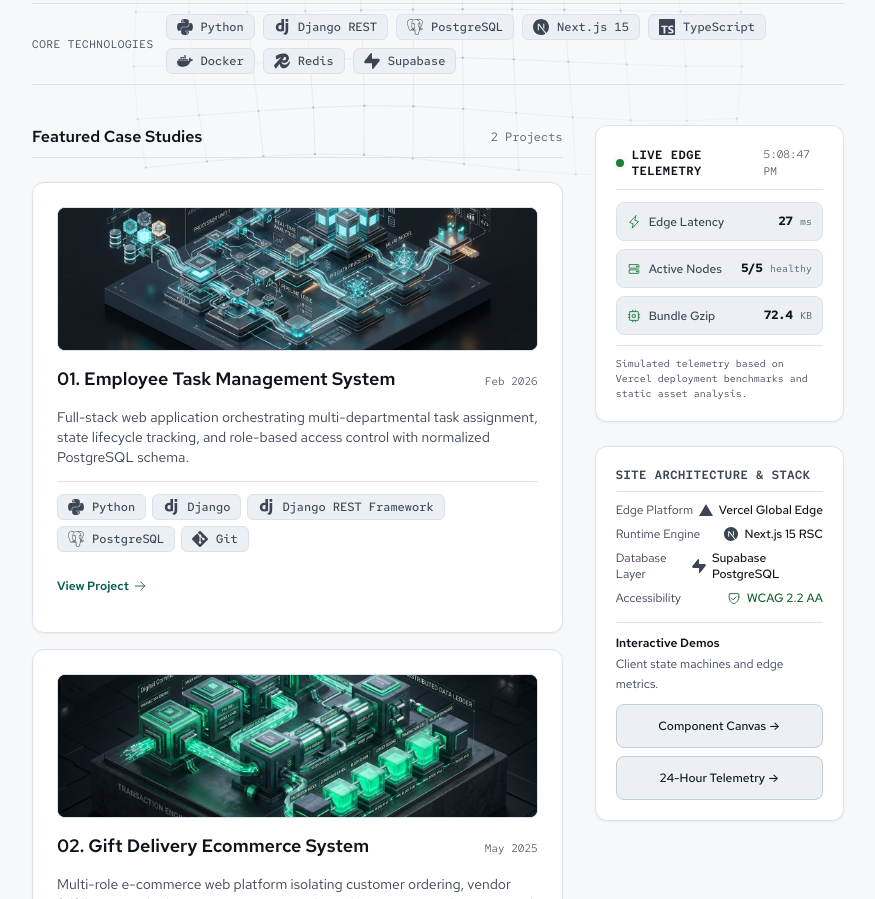
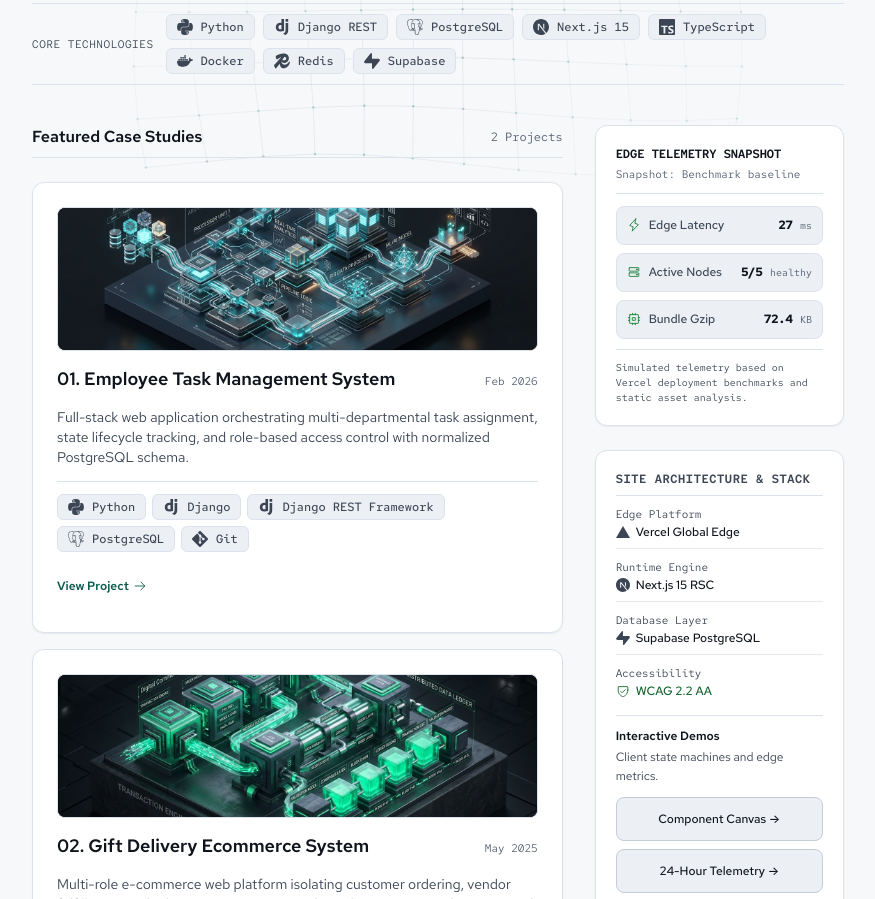
Before and after one commit to kamilhisham3124/PRJCT-personal, a Next.js app: page / in a window 1280 px wide. Shown: the part 415-1314 px from the top of the page, without its empty margins (202-1077 px from the left). Built offline with nearby package versions, Linux system fonts and the light colour scheme.

Commit message:
fix(telemetry-card): unify simulated benchmark vocabulary and stack right-rail rows

```diff
--- a/src/app/lab/page.tsx
+++ b/src/app/lab/page.tsx
@@ -26,7 +26,7 @@ export default function LabIndexPage() {
         </h1>
         <p className="text-sm sm:text-base text-[var(--text-secondary)] mt-2 max-w-2xl leading-relaxed">
           Interactive demonstrations of client-side state management, responsive UI composition,
-          and live edge telemetry metrics.
+          and benchmarked edge telemetry metrics.
         </p>
       </header>
 
@@ -83,7 +83,7 @@ export default function LabIndexPage() {
             <div className="relative w-full h-40 rounded-lg overflow-hidden border border-border-structural mb-4 bg-surface-terminal">
               <Image
                 src="/images/lab-telemetry.jpg"
-                alt="Live Edge Telemetry"
+                alt="Edge Telemetry Snapshot"
                 fill
                 sizes="(max-width: 768px) 100vw, 500px"
                 className="object-cover group-hover:scale-105 transition-transform duration-300"
@@ -93,11 +93,11 @@ export default function LabIndexPage() {
               Demo 02 &bull; Edge Metrics
             </div>
             <h2 className="text-lg font-semibold text-text-primary mb-2 group-hover:text-fg-accent group-hover:underline transition-colors">
-              Live Edge Telemetry
+              Edge Telemetry Snapshot
             </h2>
             <p className="text-sm text-text-secondary mb-4 leading-relaxed">
-              Expanded 24-hour historical telemetry view showing real edge latency,
-              bundle sizes, and PoP node health across global distributions.
+              Expanded 24-hour historical telemetry view showing simulated edge latency,
+              bundle sizes, and PoP node health benchmarks.
             </p>
             <div className="space-y-1.5 mb-6">
               {[
--- a/src/components/shared/SubstrateCard.tsx
+++ b/src/components/shared/SubstrateCard.tsx
@@ -14,36 +14,36 @@ export function SubstrateCard() {
         <h3 className="text-xs font-mono font-semibold uppercase tracking-wider text-[var(--text-secondary)] pb-2 border-b border-[var(--border-structural)]">
           Site Architecture &amp; Stack
         </h3>
-        <div className="flex flex-col gap-2 pt-2.5 text-xs">
-          <div className="flex justify-between items-center">
-            <span className="text-[var(--text-secondary)]">Edge Platform</span>
-            <span className="inline-flex items-center gap-1.5 font-medium text-[var(--text-primary)]">
+        <dl className="flex flex-col gap-2.5 pt-2.5 text-xs">
+          <div className="flex flex-col gap-0.5 pb-2 border-b border-border-muted">
+            <dt className="text-[11px] font-mono text-[var(--text-secondary)]">Edge Platform</dt>
+            <dd className="inline-flex items-center gap-1.5 font-medium text-[var(--text-primary)]">
               <TechVercelIcon className="w-3.5 h-3.5 text-[var(--text-secondary)] shrink-0" aria-hidden="true" />
               <span>Vercel Global Edge</span>
-            </span>
+            </dd>
           </div>
-          <div className="flex justify-between items-center">
-            <span className="text-[var(--text-secondary)]">Runtime Engine</span>
-            <span className="inline-flex items-center gap-1.5 font-medium text-[var(--text-primary)]">
+          <div className="flex flex-col gap-0.5 pb-2 border-b border-border-muted">
+            <dt className="text-[11px] font-mono text-[var(--text-secondary)]">Runtime Engine</dt>
+            <dd className="inline-flex items-center gap-1.5 font-medium text-[var(--text-primary)]">
               <TechNextjsIcon className="w-3.5 h-3.5 text-[var(--text-secondary)] shrink-0" aria-hidden="true" />
               <span>Next.js 15 RSC</span>
-            </span>
+            </dd>
           </div>
-          <div className="flex justify-between items-center">
-            <span className="text-[var(--text-secondary)]">Database Layer</span>
-            <span className="inline-flex items-center gap-1.5 font-medium text-[var(--text-primary)]">
+          <div className="flex flex-col gap-0.5 pb-2 border-b border-border-muted">
+            <dt className="text-[11px] font-mono text-[var(--text-secondary)]">Database Layer</dt>
+            <dd className="inline-flex items-center gap-1.5 font-medium text-[var(--text-primary)]">
               <TechSupabaseIcon className="w-3.5 h-3.5 text-[var(--text-secondary)] shrink-0" aria-hidden="true" />
               <span>Supabase PostgreSQL</span>
-            </span>
+            </dd>
           </div>
-          <div className="flex justify-between items-center">
-            <span className="text-text-secondary">Accessibility</span>
-            <span className="inline-flex items-center gap-1.5 font-medium text-status-success-fg">
+          <div className="flex flex-col gap-0.5">
+            <dt className="text-[11px] font-mono text-text-secondary">Accessibility</dt>
+            <dd className="inline-flex items-center gap-1.5 font-medium text-status-success-fg">
               <PhosphorShieldCheck className="w-3.5 h-3.5 shrink-0" aria-hidden="true" />
               <span>WCAG 2.2 AA</span>
-            </span>
+            </dd>
           </div>
-        </div>
+        </dl>
       </div>
 
       <div className="pt-3 border-t border-border-structural">
--- a/src/components/shared/TelemetryDisplay.tsx
+++ b/src/components/shared/TelemetryDisplay.tsx
@@ -66,19 +66,13 @@ export function TelemetryDisplay({
 
   return (
     <div className="linkhunt-card p-4 sm:p-5" role="region" aria-label="System telemetry dashboard">
-      <div className="flex justify-between items-center mb-3 pb-2.5 border-b border-border-structural">
-        <div className="flex items-center gap-2">
-          <span className="relative flex h-2 w-2">
-            <span className="animate-ping absolute inline-flex h-full w-full rounded-full bg-status-success opacity-75" />
-            <span className="relative inline-flex rounded-full h-2 w-2 bg-status-success" />
-          </span>
-          <span className="text-xs font-mono font-semibold uppercase tracking-wider text-text-primary">
-            Live Edge Telemetry
-          </span>
-        </div>
+      <div className="flex flex-col gap-1 mb-3 pb-2.5 border-b border-border-structural">
+        <span className="text-xs font-mono font-semibold uppercase tracking-normal text-text-primary whitespace-nowrap">
+          Edge Telemetry Snapshot
+        </span>
         {lastUpdatedAt && (
-          <span className="text-[11px] font-mono text-text-muted" suppressHydrationWarning>
-            {new Date(lastUpdatedAt).toLocaleTimeString()}
+          <span className="text-[11px] font-mono text-text-muted">
+            Snapshot: Benchmark baseline
           </span>
         )}
       </div>
@@ -88,12 +82,12 @@ export function TelemetryDisplay({
           {metrics.map((m) => {
             const Icon = m.icon;
             return (
-              <div key={m.label} className="flex items-center justify-between p-2.5 rounded-lg bg-surface-secondary border border-border-structural text-xs">
-                <div className="flex items-center gap-2 text-text-secondary font-medium">
+              <div key={m.label} className="flex items-center justify-between gap-2 p-2.5 rounded-lg bg-surface-secondary border border-border-structural text-xs min-w-0">
+                <div className="flex items-center gap-2 text-text-secondary font-medium min-w-0">
                   <Icon className="w-3.5 h-3.5 text-status-success shrink-0" />
-                  <span>{m.label}</span>
+                  <span className="truncate">{m.label}</span>
                 </div>
-                <div className="font-mono font-bold text-text-primary">
+                <div className="font-mono font-bold text-text-primary whitespace-nowrap shrink-0">
                   {m.value} <span className="font-normal text-text-muted text-[10px]">{m.unit}</span>
                 </div>
               </div>
@@ -101,18 +95,18 @@ export function TelemetryDisplay({
           })}
         </div>
       ) : (
-        <div className="grid grid-cols-1 sm:grid-cols-3 gap-3" aria-live="polite">
+        <div className="grid grid-cols-1 sm:grid-cols-3 gap-2 sm:gap-3">
           {metrics.map((m) => {
             const Icon = m.icon;
             return (
-              <div key={m.label} className="p-3.5 rounded-lg bg-surface-secondary border border-border-structural">
-                <div className="flex items-center gap-1.5 text-xs text-text-secondary font-medium mb-1">
-                  <Icon className="w-3.5 h-3.5 text-status-success" />
+              <div key={m.label} className="flex items-center justify-between gap-2 sm:block p-2.5 sm:p-3.5 rounded-lg bg-surface-secondary border border-border-structural">
+                <div className="flex items-center gap-2 sm:gap-1.5 text-xs text-text-secondary font-medium sm:mb-1">
+                  <Icon className="w-3.5 h-3.5 text-status-success shrink-0" />
                   <span>{m.label}</span>
                 </div>
-                <div className="text-xl font-bold text-text-primary font-mono">
+                <div className="text-sm sm:text-xl font-bold text-text-primary font-mono whitespace-nowrap">
                   {m.value}
-                  <span className="text-xs font-normal text-text-muted ml-1">{m.unit}</span>
+                  <span className="text-[10px] sm:text-xs font-normal text-text-muted ml-1">{m.unit}</span>
                 </div>
               </div>
             );
```
